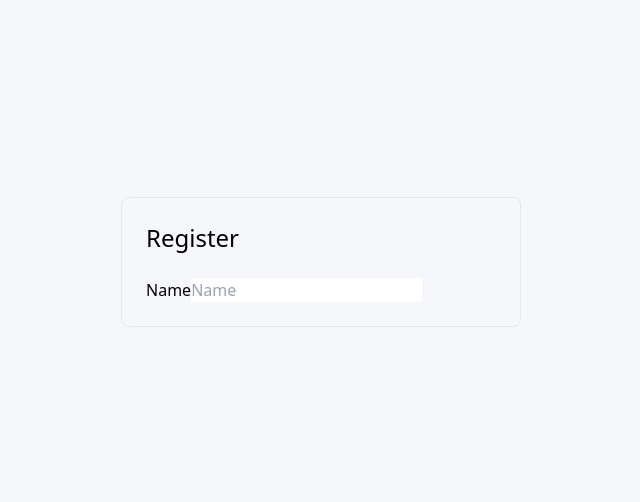
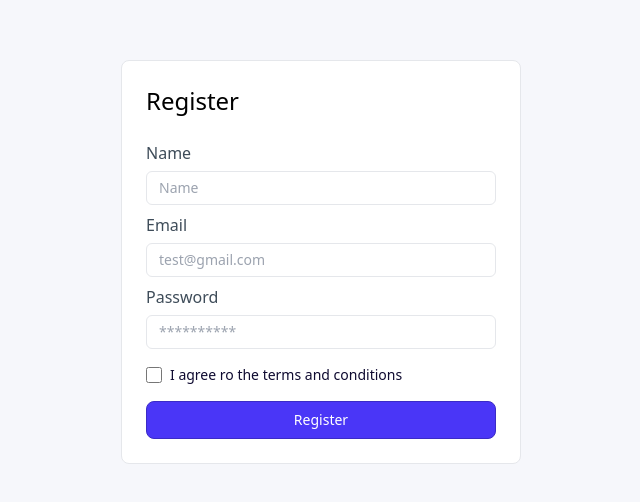
Before and after one commit to dipok022/todolist, a React (Vite) app in the folder frontend/: page /app/register in a window 1280 px wide. Shown: the part 138-640 px from the top of the page, without its empty margins (319-959 px from the left). Built offline with nearby package versions, Linux system fonts and the light colour scheme.

Commit message:
register page style added

```diff
--- a/frontend/src/pages/auth/register.jsx
+++ b/frontend/src/pages/auth/register.jsx
@@ -1,31 +1,106 @@
+import { useState } from "react";
+
 const Register = () => {
-  // const [userData, setUserData] = useState({
-  //   name: "",
-  //   email: "",
-  //   password: "",
-  // });
+  const [userData, setUserData] = useState({
+    name: "",
+    email: "",
+    password: "",
+  });
 
-  // const handleChange = (e) => {
-  //   setUserData({ ...userData, [e.target.name]: e.target.value });
-  // };
+  const handleChange = (e) => {
+    e.preventDefault();
+  };
+
+  console.log("userData", userData);
 
   return (
     <div className="flex justify-center items-center w-full h-screen">
-      <div className="w-[400px] border border-spacing-1 rounded-lg pb-6 px-6">
+      <div className="w-[400px] border border-spacing-1 rounded-lg pb-6 px-6 bg-white">
         <h4 className="text-2xl font-medium text-black py-6">Register</h4>
-        <form action="">
-          <div>
-            <label htmlFor="name" className="">
+        <form action="" onSubmit={handleChange} className="space-y-2">
+          <div className="space-y-[6px]">
+            <label
+              htmlFor="name"
+              className="block text-base text-[#3E4C59] font-medium"
+            >
               Name
             </label>
             <input
               type="text"
               id="name"
               name="name"
-              // value={userData.name}
               placeholder="Name"
+              className="w-full border rounded-md py-[6px] px-3 outline-none text-sm text-[#3E4C59] font-medium"
+              onChange={(e) =>
+                setUserData({
+                  ...userData,
+                  name: e.target.value,
+                })
+              }
             />
           </div>
+          <div className="space-y-[6px]">
+            <label
+              htmlFor="email"
+              className="block text-base text-[#3E4C59] font-medium"
+            >
+              Email
+            </label>
+            <input
+              type="text"
+              id="email"
+              name="email"
+              placeholder="test@gmail.com"
+              className="w-full border rounded-md py-[6px] px-3 outline-none text-sm text-[#3E4C59] font-medium"
+              onChange={(e) =>
+                setUserData({
+                  ...userData,
+                  email: e.target.value,
+                })
+              }
+            />
+          </div>
+          <div className="space-y-[6px]">
+            <label
+              htmlFor="password"
+              className="block text-base text-[#3E4C59] font-medium"
+            >
+              Password
+            </label>
+            <input
+              type="text"
+              id="password"
+              name="password"
+              placeholder="**********"
+              className="w-full border rounded-md py-[6px] px-3 outline-none text-sm text-[#3E4C59] font-medium"
+              onChange={(e) =>
+                setUserData({
+                  ...userData,
+                  password: e.target.value,
+                })
+              }
+            />
+          </div>
+          <div className="flex items-center gap-2 !my-4">
+            <input
+              type="checkbox"
+              id="rememberMe"
+              name="rememberMe"
+              className="w-4 h-4 rounded-lg border-[#4A36F7] border"
+            />
+            <label
+              htmlFor="rememberMe"
+              className="block text-sm text-[#0F0B31] font-medium select-none"
+            >
+              I agree ro the <a href="#">terms and conditions</a>
+            </label>
+          </div>
+          <button
+            type="submit"
+            className="w-full !mt-0 rounded-lg border border-[#3B2BC6] bg-[#4A36F7] py-2 text-sm text-[#ffff] font-medium"
+          >
+            Register
+          </button>
         </form>
       </div>
     </div>
--- a/frontend/vite.config.js
+++ b/frontend/vite.config.js
@@ -4,9 +4,9 @@ import react from "@vitejs/plugin-react";
 // https://vite.dev/config/
 export default defineConfig({
   plugins: [react()],
-  server: {
-    proxy: {
-      "/api/v1": "http://localhost:3300",
-    },
-  },
+  // server: {
+  //   proxy: {
+  //     "/api/v1": "http://localhost:3300",
+  //   },
+  // },
 });
```
Also changed, not shown: 1 other file (tests, documents, lock files or other folders).
